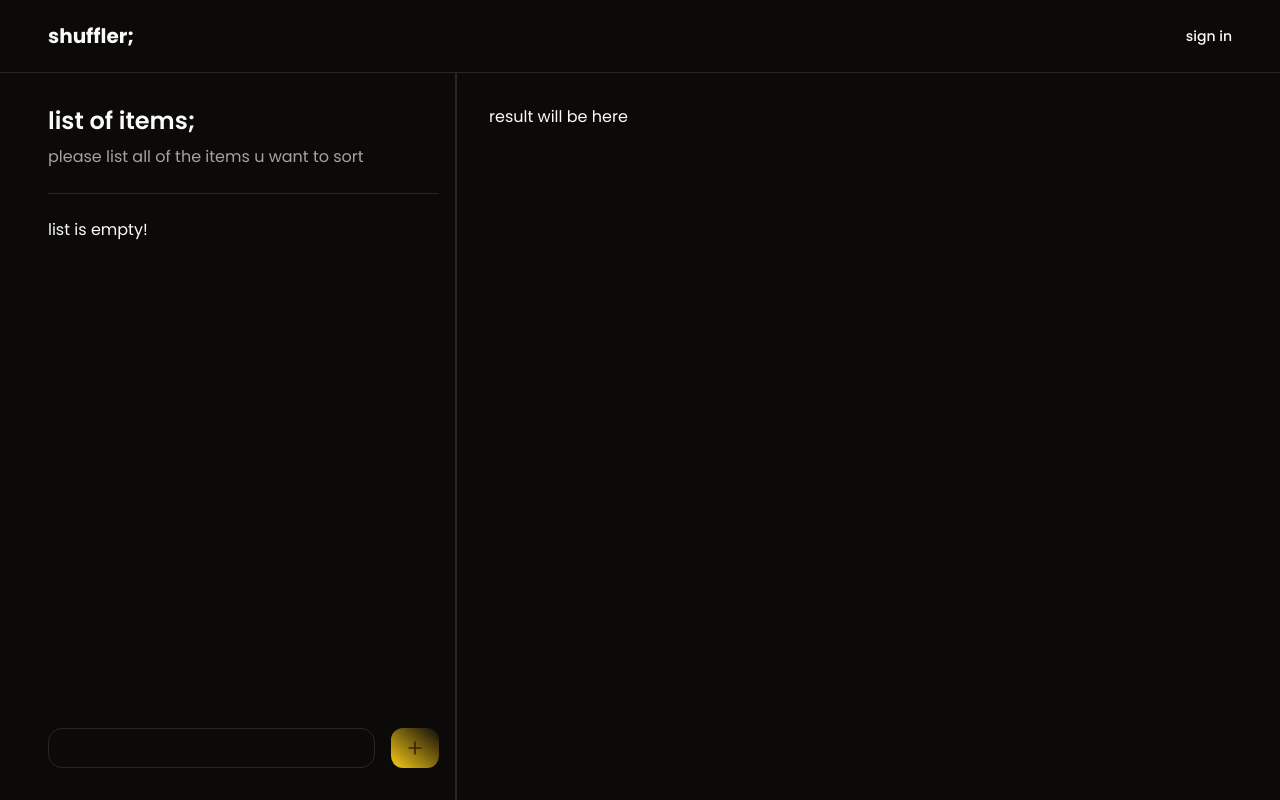
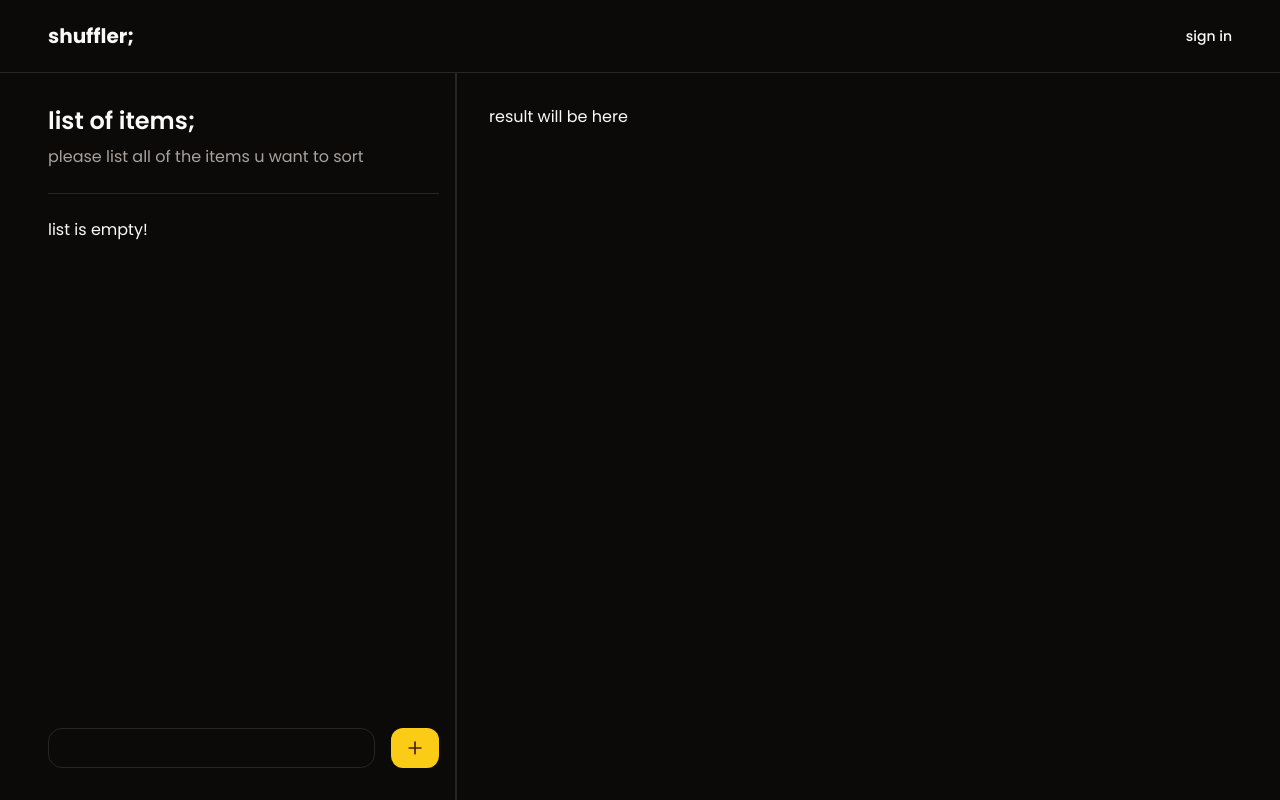
Before and after one commit to mafiefa02/assignment-shuffler, a Next.js app: page / in a window 1280 px wide. Built offline with nearby package versions, Linux system fonts and the light colour scheme; what @evilmartians/harmony would draw is missing.

Commit message:
style: change button default appearance

```diff
--- a/src/components/ui/button.tsx
+++ b/src/components/ui/button.tsx
@@ -10,7 +10,7 @@ const buttonVariants = cva(
     variants: {
       variant: {
         default:
-          "bg-gradient-to-tr from-primary to-transparent text-primary-foreground hover:via-primary/70 transition-colors ease-in-out",
+          "bg-primary text-primary-foreground hover:bg-primary/90 hover:scale-90 transition-all",
         destructive:
           "bg-destructive text-destructive-foreground hover:bg-destructive/90",
         outline:
@@ -25,14 +25,14 @@ const buttonVariants = cva(
         default: "h-10 px-4 py-2",
         sm: "h-9 rounded-md px-3",
         lg: "h-11 rounded-md px-8",
-        icon: "h-10 w-10",
+        icon: "size-10",
       },
     },
     defaultVariants: {
       variant: "default",
       size: "default",
     },
-  }
+  },
 );
 
 export interface ButtonProps
@@ -51,7 +51,7 @@ const Button = React.forwardRef<HTMLButtonElement, ButtonProps>(
         {...props}
       />
     );
-  }
+  },
 );
 Button.displayName = "Button";
 
```
